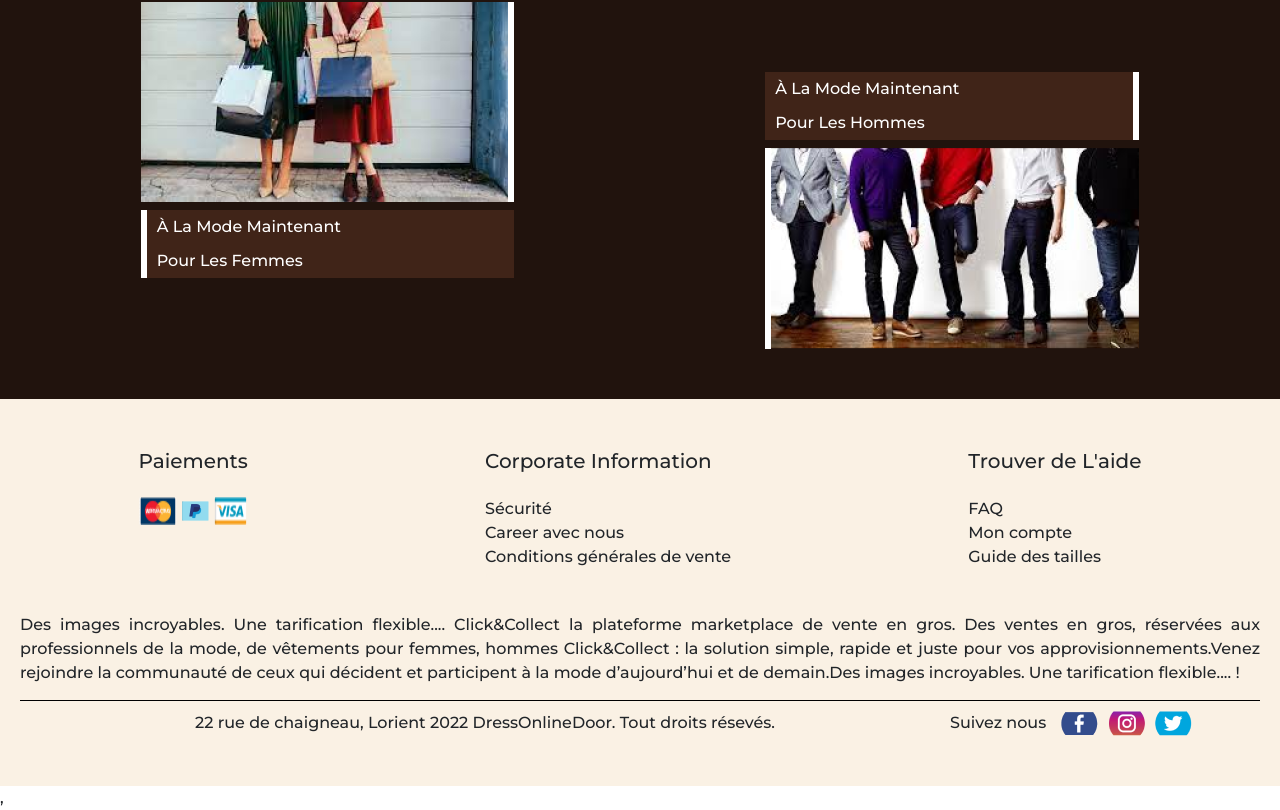
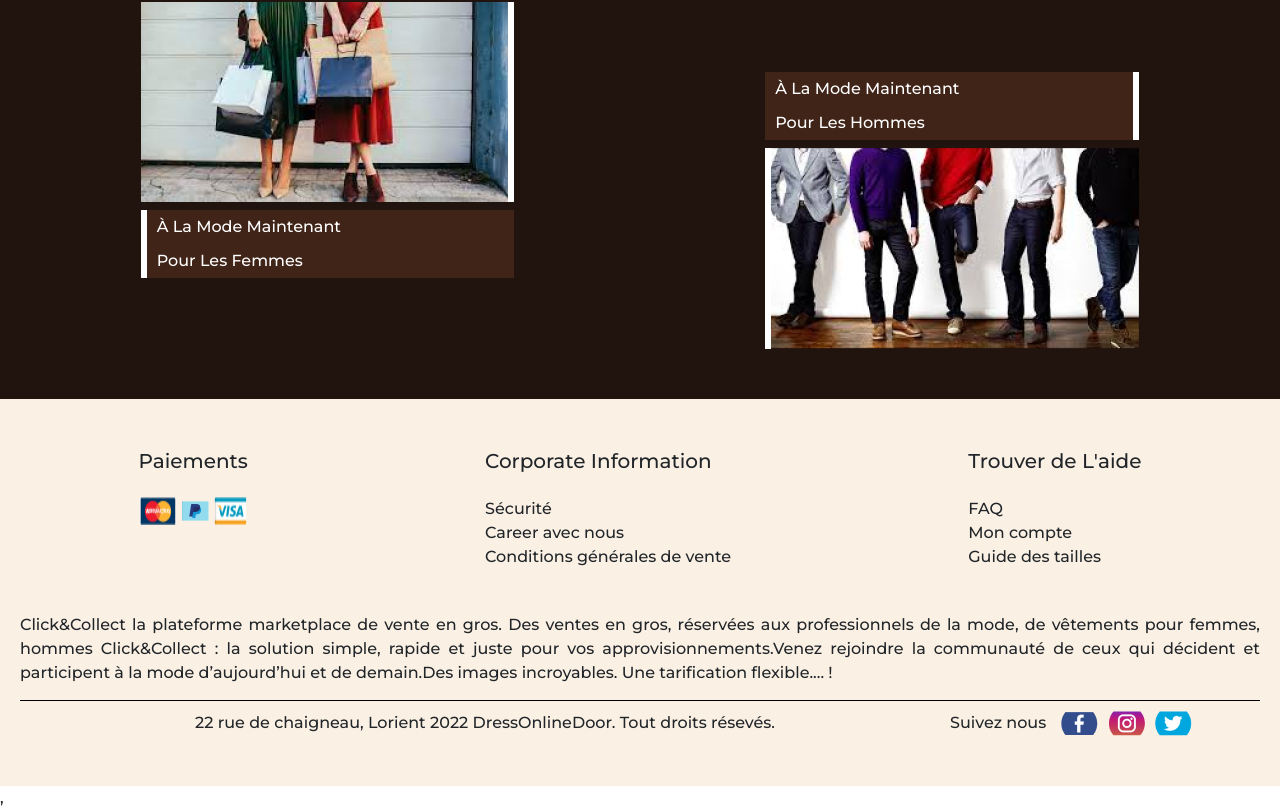
Before and after one commit to lina-22/ReactJs_C-C, a React (Create React App) app: page / in a window 1280 px wide. Shown: the part 956-1766 px from the top of the page. Built offline with nearby package versions, Linux system fonts and the light colour scheme; no server answers.

Commit message:
footer layout

```diff
--- a/src/CSS_User/Accueil.css
+++ b/src/CSS_User/Accueil.css
@@ -42,7 +42,7 @@ h3 {
 /*********************************************/
 
 .promo_trending .promotoion {
-  background-color: rgb(229, 105, 16);
+  background-color: #e56910;
   padding-bottom: 30px !important;
 }
 .promo_trending .promotoion h4{
--- a/src/Components/Footer.jsx
+++ b/src/Components/Footer.jsx
@@ -43,7 +43,7 @@ function Footer() {
         <section className="bottom">
           <br />
           <p className="about_short">
-            Des images incroyables. Une tarification flexible.... Click&Collect
+           Click&Collect
             la plateforme marketplace de vente en gros. Des ventes en gros,
             réservées aux professionnels de la mode, de vêtements pour femmes,
             hommes Click&Collect : la solution simple, rapide et juste pour vos
```
